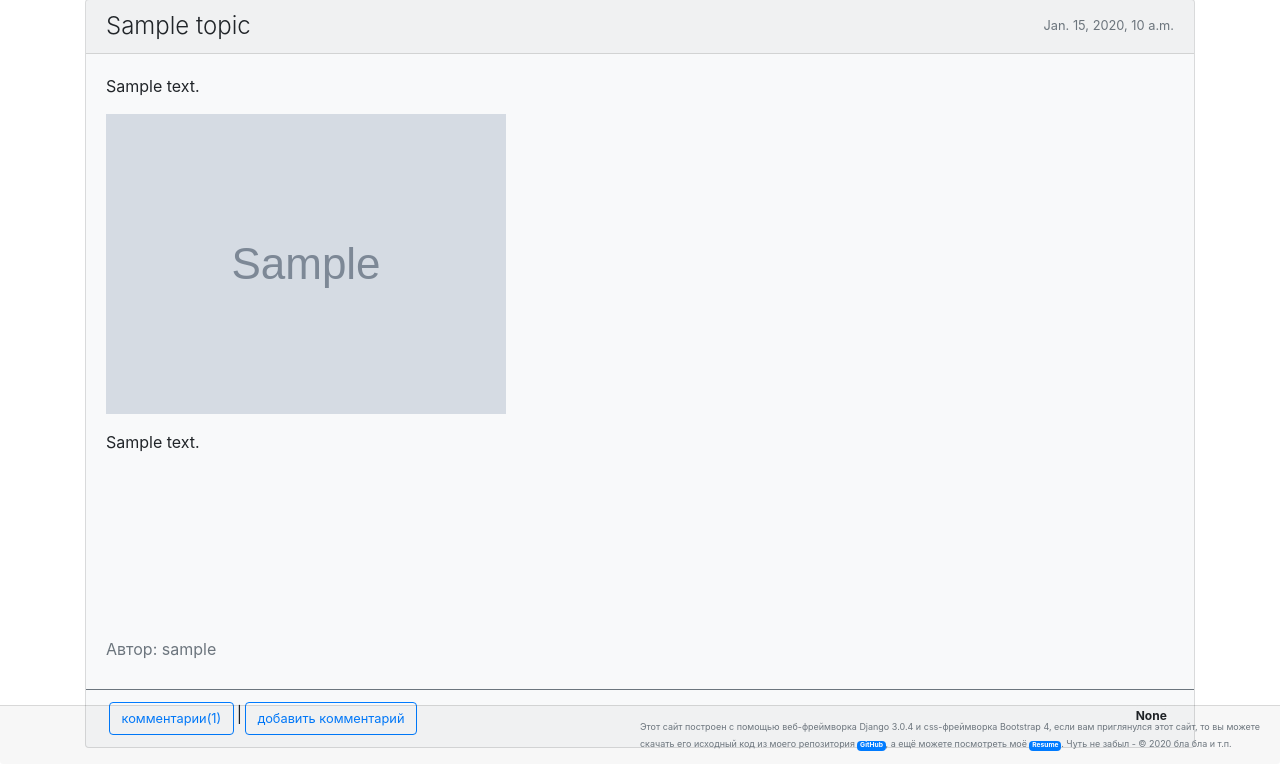
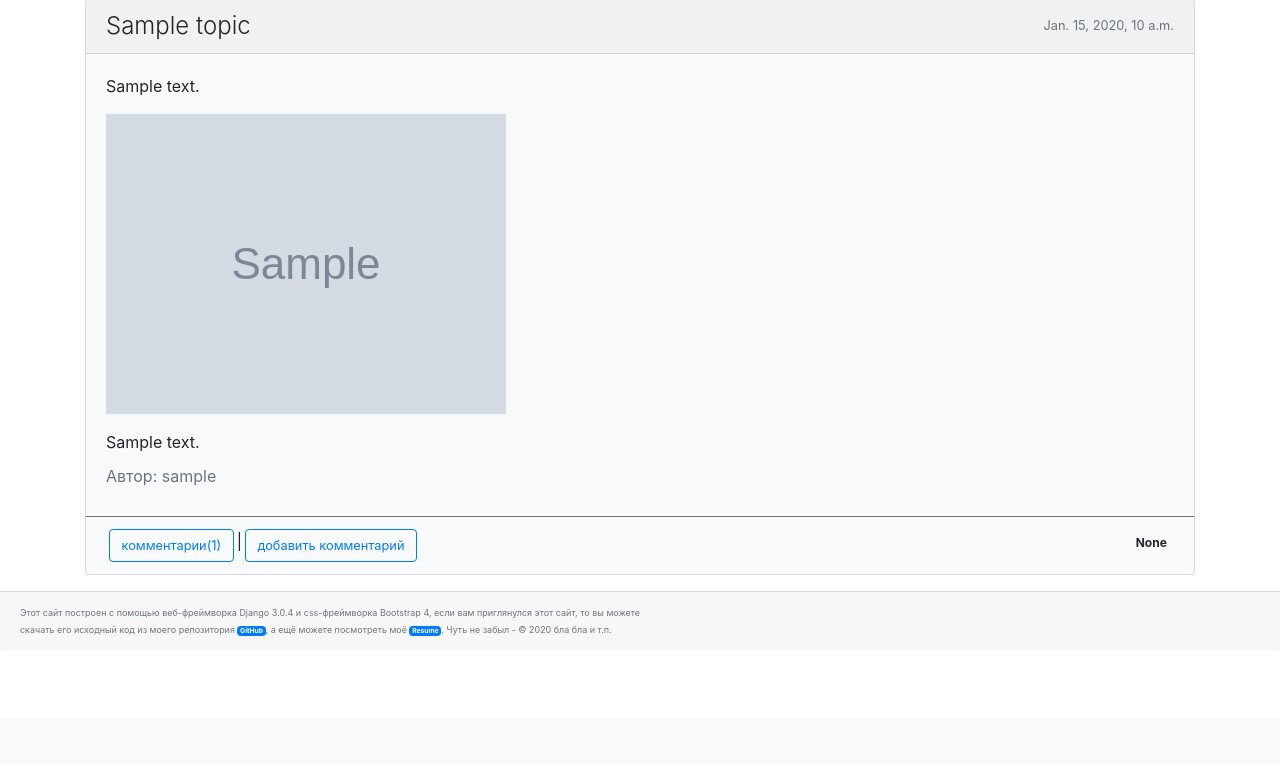
Before and after one commit to DmitKos/dkos.site, a Django app: template blog/templates/blog/topic.html in a window 1280 px wide. Shown: the part 81-845 px from the top of the page. After the commit the page ends 717 px from the top, so only its background shows below. Run offline with Django 3.2, Linux system fonts and the light colour scheme; the template is opened without the code that fills it: most values are stand-ins (such as "Sample title", 1, 10 or a date in 2020); grey boxes marked "Sample" are stand-in pictures; some libraries are stand-ins or nearby versions.

Commit message:
a few changes image

```diff
--- a/blog/templates/blog/base.html
+++ b/blog/templates/blog/base.html
@@ -85,7 +85,7 @@
 	</div> <!-- /container -->
 	<div class="card-footer card-footer-fixed">
 		{% block footer %}
-		<div class="card-footer-fixed-text">
+		<div>
 		</div>
 		<div class="card-footer-fixed-text">
 			<small class="text-muted">Этот сайт построен с помощью веб-фреймворка Django 3.0.4
--- a/blog/templates/blog/topic.html
+++ b/blog/templates/blog/topic.html
@@ -13,17 +13,19 @@
 	</div>
 	<div class="card-body">
 		<p class="card-text">{{ e.text }}</p>
-		<div class="topic-image">
+		<div>
 			{% for i in image %}
 			<p>
-				<img src="{{ i.image.url }}" class="img-auto" alt="">
+				<img src="{{ i.image.url }}" alt="">
 				<p>
 					{{ i.text }}
 				</p>
 			</p>
 			{% endfor %}
 		</div>
-		<p class="card-subtitle mb-2 text-muted">Автор: {{ e.topic.author.username }}</p>
+		<div>
+			<p class="card-subtitle mb-2 text-muted">Автор: {{ e.topic.author.username }}</p>
+		</div>
 	</div>
 	<div class="card-footer card-footer-text bg-transparent border-secondary">
 		<a href="{% url 'blog:comments_entry' e.slug %}"
--- a/static/css/styles.css
+++ b/static/css/styles.css
@@ -39,12 +39,15 @@
     display: inline-flex;
 }
 
-.card-footer-fixed {
+/* .card-footer-fixed {
     position: absolute;
     bottom: 0px;
     left: 0px;
     right: 0px;
     display: flex;
+} */
+.card-footer-fixed {
+    flex: 0 0 auto;
 }
 
 .html {
@@ -84,12 +87,7 @@
     color: #28a745;
 }
 
-.img-auto {
+img {
     max-width: 100%;
-    max-height: 100%;
+    height: auto;
 }
-
-.topic-image {
-    height: 529px;
-    width: 940px;
-}
```
